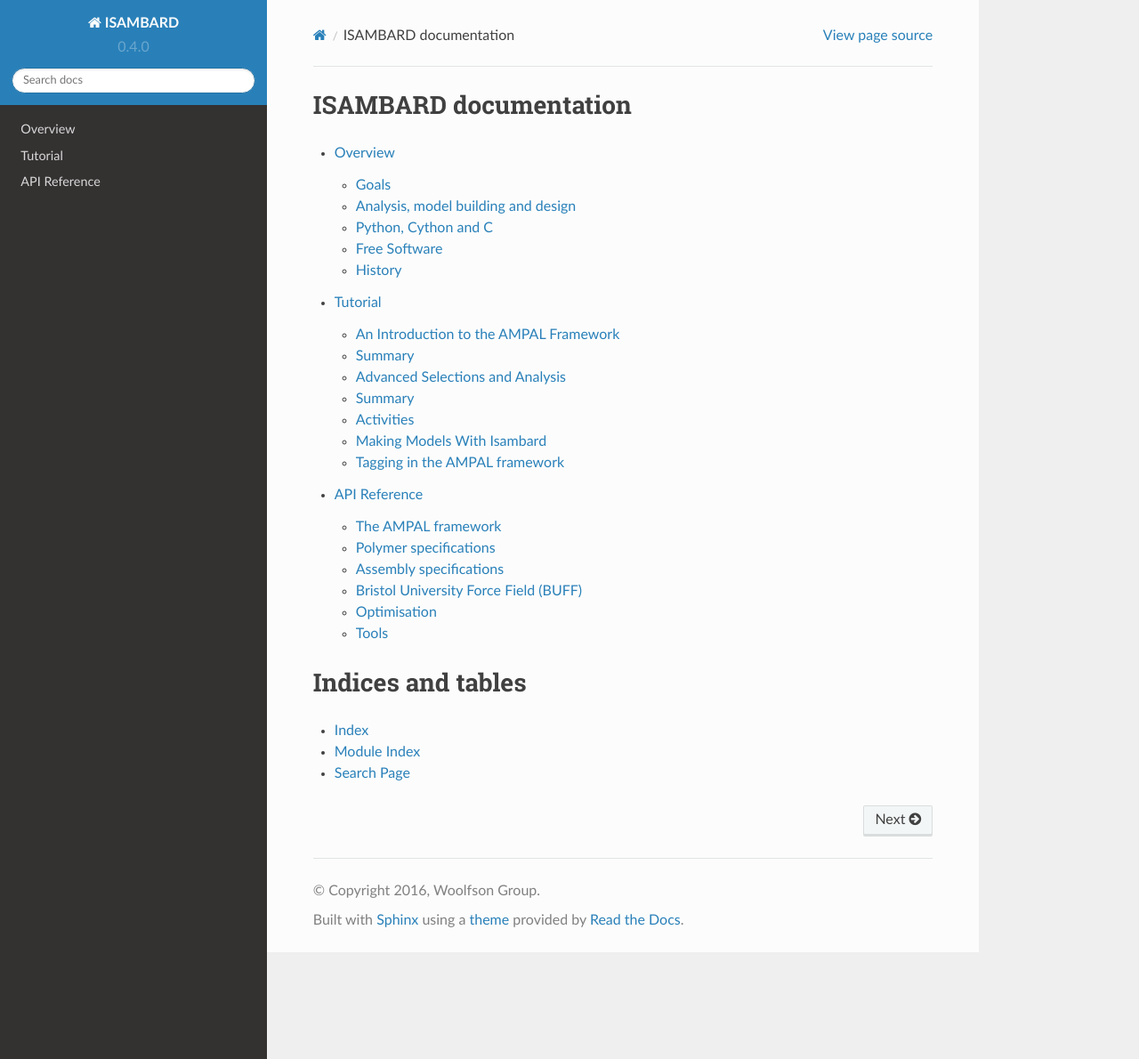
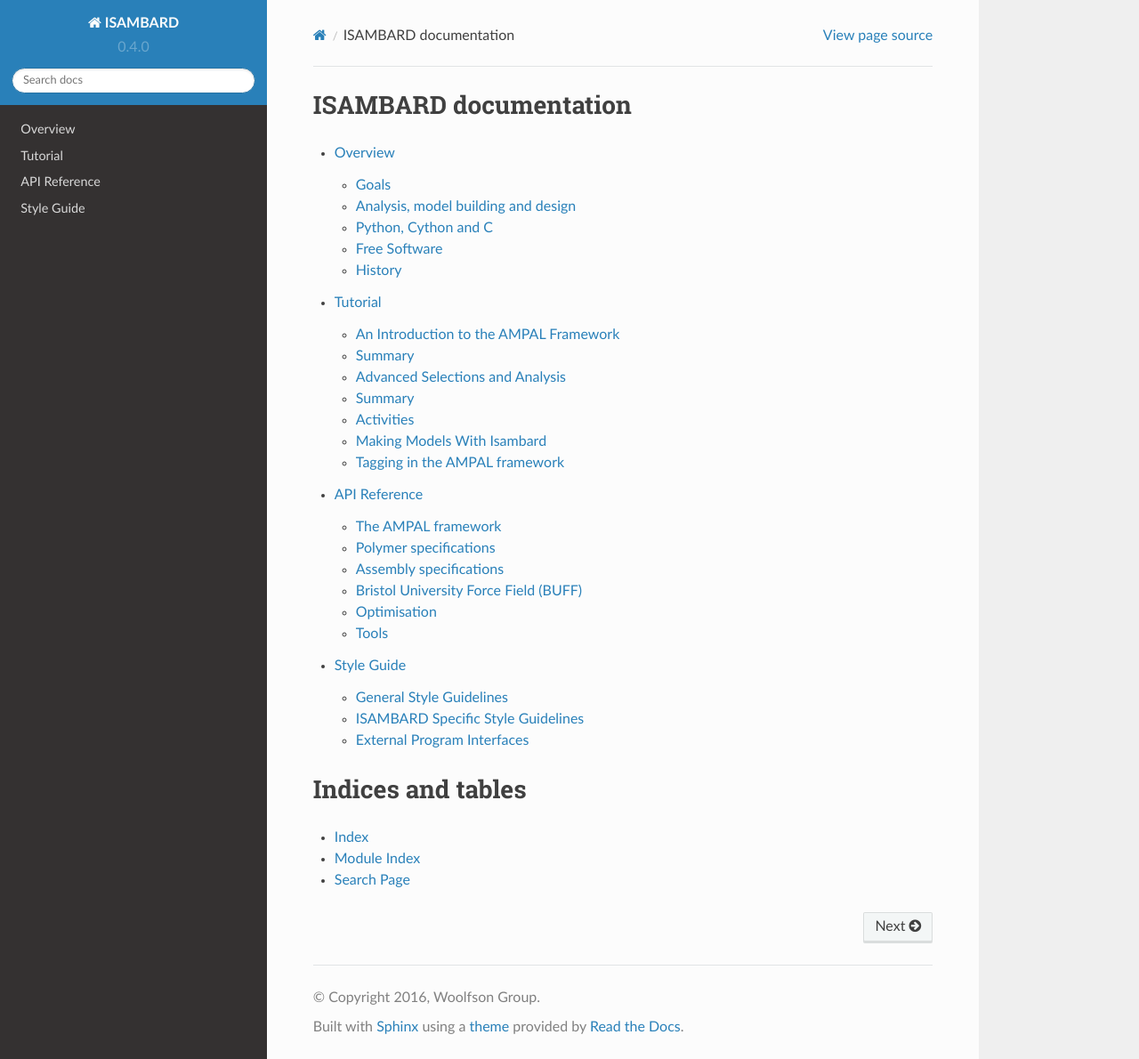
Before and after one commit to isambard-uob/isambard, a Sphinx documentation site: the page built from docs/index.rst, in a window 1280 px wide and 1190 px high. Shown: the whole window at 89% size. Built offline with Sphinx 7.4.7 and the Read the Docs theme 2.0.0, drawn with Linux system fonts in a browser that asks for light colours; some of the changed lines change nothing that is shown.

Commit message:
Added style_guide to index

```diff
--- a/docs/index.rst
+++ b/docs/index.rst
@@ -16,6 +16,7 @@
    Overview <overview>
    Tutorial <tutorial/tutorial>
    API Reference <api_reference>
+   Style Guide <style_guide>
 
 
 Indices and tables
--- /dev/null
+++ b/docs/style_guide.md
@@ -0,0 +1,25 @@
+# ISAMBARD Coding Style Guide
+
+The style of ISAMBARD code should *almost* always adhere to [PEP8](https://www.python.org/dev/peps/pep-0008/). The few exceptions are as follows:
+
+1. Lines of code should be no longer than 120 characters.
+1. Comments should be no longer than 80 characters including the newline character, so they're effectively 79 chars.
+
+## General Style Guidelines
+
+### Classes
+1. Do not write getters and setters manually, please use the [property decorator and corresponding setter decorator](https://docs.python.org/2/library/functions.html#property).
+1. Use [class attributes](https://docs.python.org/2/tutorial/classes.html) (section 9.3.5) to keep the `__init__` method lightweight, by only defining an attribute in the `__init__` method if it is **unique to the instance**.
+1. Use [class methods](https://docs.python.org/2/library/functions.html#classmethod) to define alternate ways to instantiate a class. Try to avoid having multiple ways to instantiate a class in the `__init__` method as this can be difficult to read. Consider which should be the preferred method of instantiation and use that to define the `__init__`.
+1. Class methods should have names that start with 'from'. For example `Quaternion.from_axis_and_angle`.
+
+## ISAMBARD Specific Style Guidelines
+
+### AMPAL Objects
+1. Any class that inherits from `BaseAmpal`, or any of its subclasses, is required to have following methods:
+    1. `get_atoms`
+    1. `make_pdb`
+
+##  External Program Interfaces
+1. All strings produced by and fed into ISAMBARD *must* be in unicode, therefore if the external program requires byte strings, any decoding and decoding must occur in the body of the external program handler function.
+1. Any external program handler function that interacts with structural data from ISAMBARD should take a PDB string as an input (or a path to a pdb file) and if it returns any structural data it should return a PDB string, **not** an AMPAL object.
```
